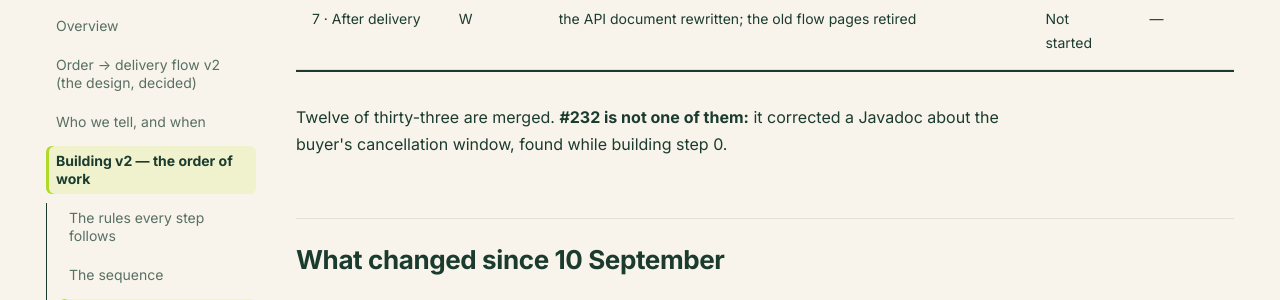
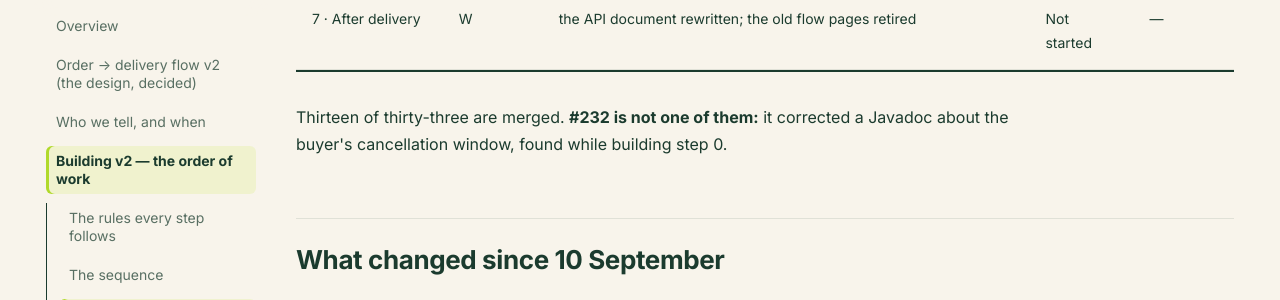
Before and after one commit to cropdoor/cropdoor-almanac, an MkDocs documentation site: the page built from docs/domain/order-delivery-flow-v2-build-order.md, in a window 1280 px wide and 900 px high, scrolled down 6048 px. Shown: the part 153-453 px from the top of the window. Built offline with MkDocs 1.6.1 and Material for MkDocs 9.7.7, drawn with Linux system fonts in a browser that asks for light colours; some web fonts are replaced; comment, search, counter and statistics services are not loaded.

Commit message:
docs(domain): F2b is merged — thirteen of thirty-three
Finance maintains taxes. Step 1 has F3 left: the platform commission rate.

```diff
--- a/docs/domain/order-delivery-flow-v2-build-order.md
+++ b/docs/domain/order-delivery-flow-v2-build-order.md
@@ -76,7 +76,7 @@ The one place that says what is finished. A PR is **Done** only once it is merge
 | 7 · After delivery | V | two ratings | Not started | — |
 | 7 · After delivery | W | the API document rewritten; the old flow pages retired | Not started | — |
 
-Twelve of thirty-three are merged. **#232 is not one of them:** it corrected a Javadoc about the buyer's cancellation window, found while building step 0.
+Thirteen of thirty-three are merged. **#232 is not one of them:** it corrected a Javadoc about the buyer's cancellation window, found while building step 0.
 
 ## What changed since 10 September
 
```
Also changed, not shown: other parts of docs/domain/order-delivery-flow-v2-build-order.md (+1 -1 lines).
